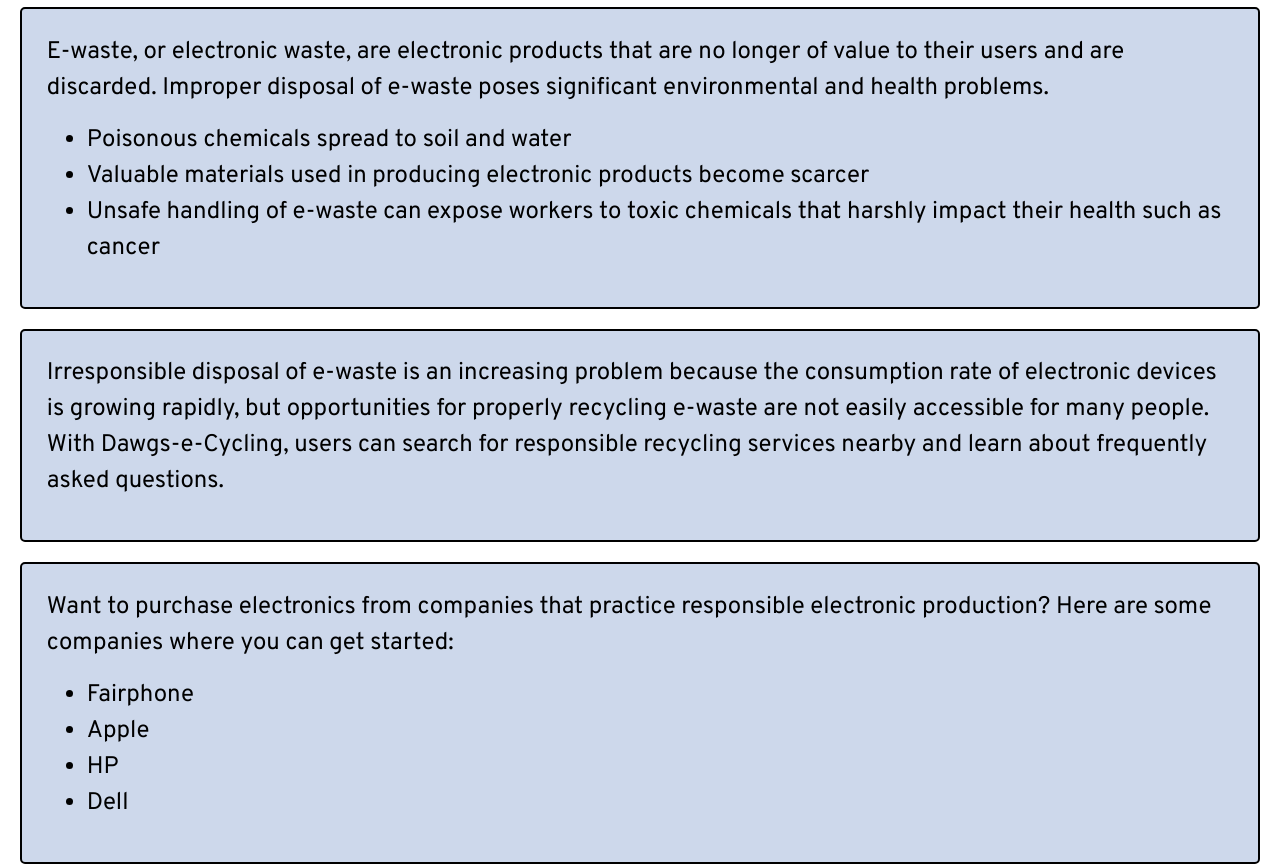
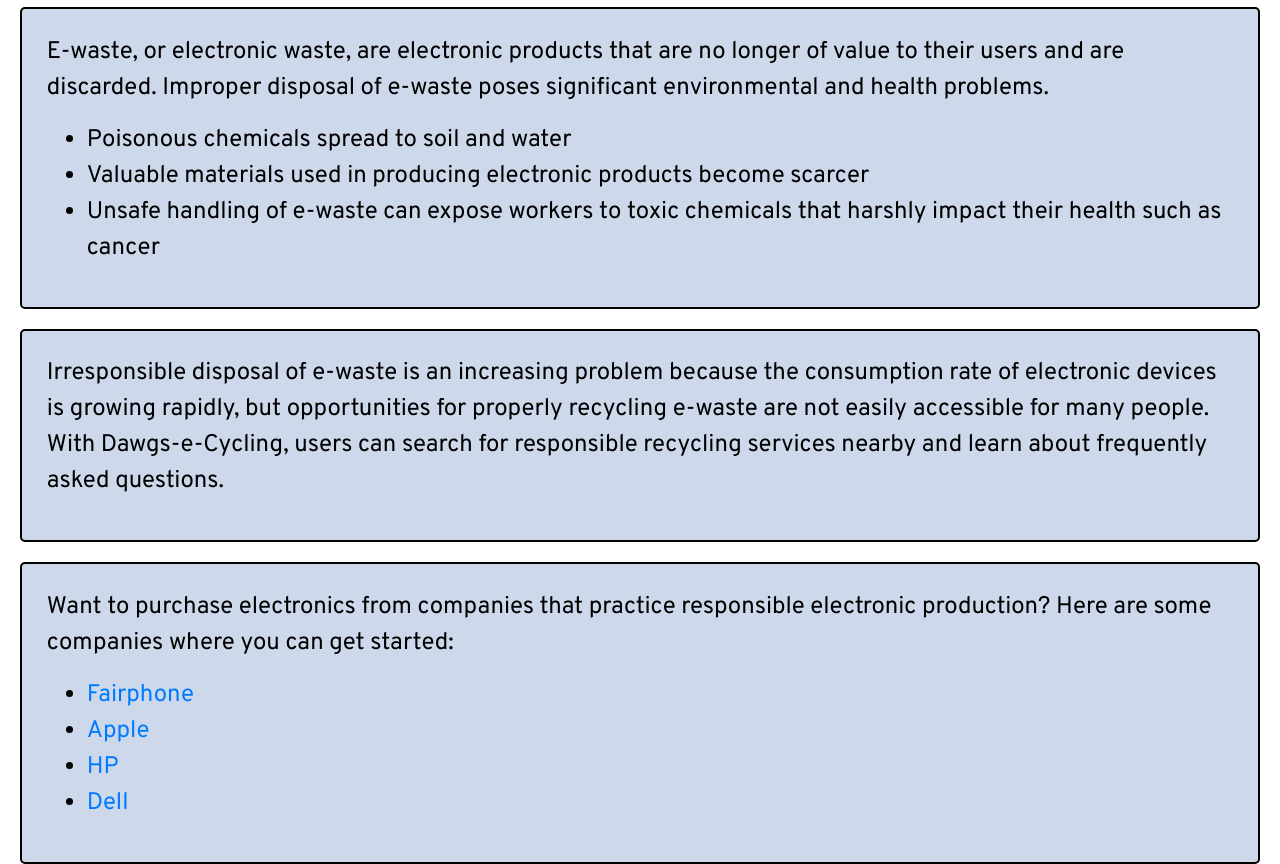
Before and after one commit to info442-spr22/d-team, a plain HTML site: page project_draft/index.html in a window 1280 px wide. Shown: the part 73-937 px from the top of the page. Drawn offline with nearby package versions, Linux system fonts and the light colour scheme; a web font is replaced by a local one.

Commit message:
added links to companies on homepage

```diff
--- a/project_draft/index.html
+++ b/project_draft/index.html
@@ -57,10 +57,10 @@
                     are some companies where you can get started:
                 </p>
                 <ul>
-                    <li>Fairphone</li>
-                    <li>Apple</li>
-                    <li>HP</li>
-                    <li>Dell</li>
+                    <li><a href="https://www.fairphone.com/en/" target="_blank">Fairphone</a></li>
+                    <li><a href="https://www.apple.com/environment/" target="_blank">Apple</a></li>
+                    <li><a href="https://www.hp.com/us-en/hp-information/sustainable-impact.html" target="_blank">HP</a></li>
+                    <li><a href="https://www.dell.com/en-us/dt/corporate/social-impact/advancing-sustainability.htm" target="_blank">Dell</a></li>
                 </ul>
             </div>
         </section>
```
